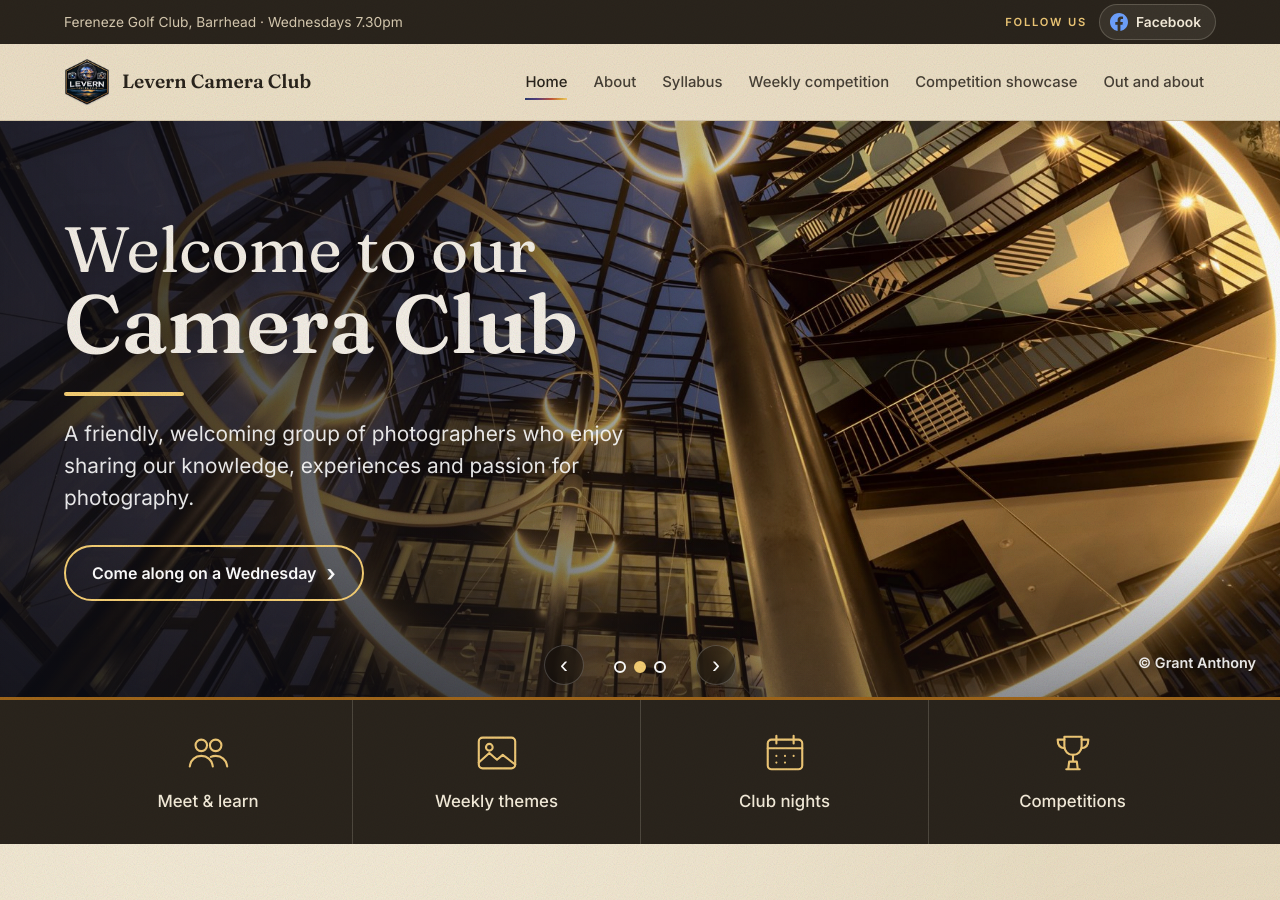
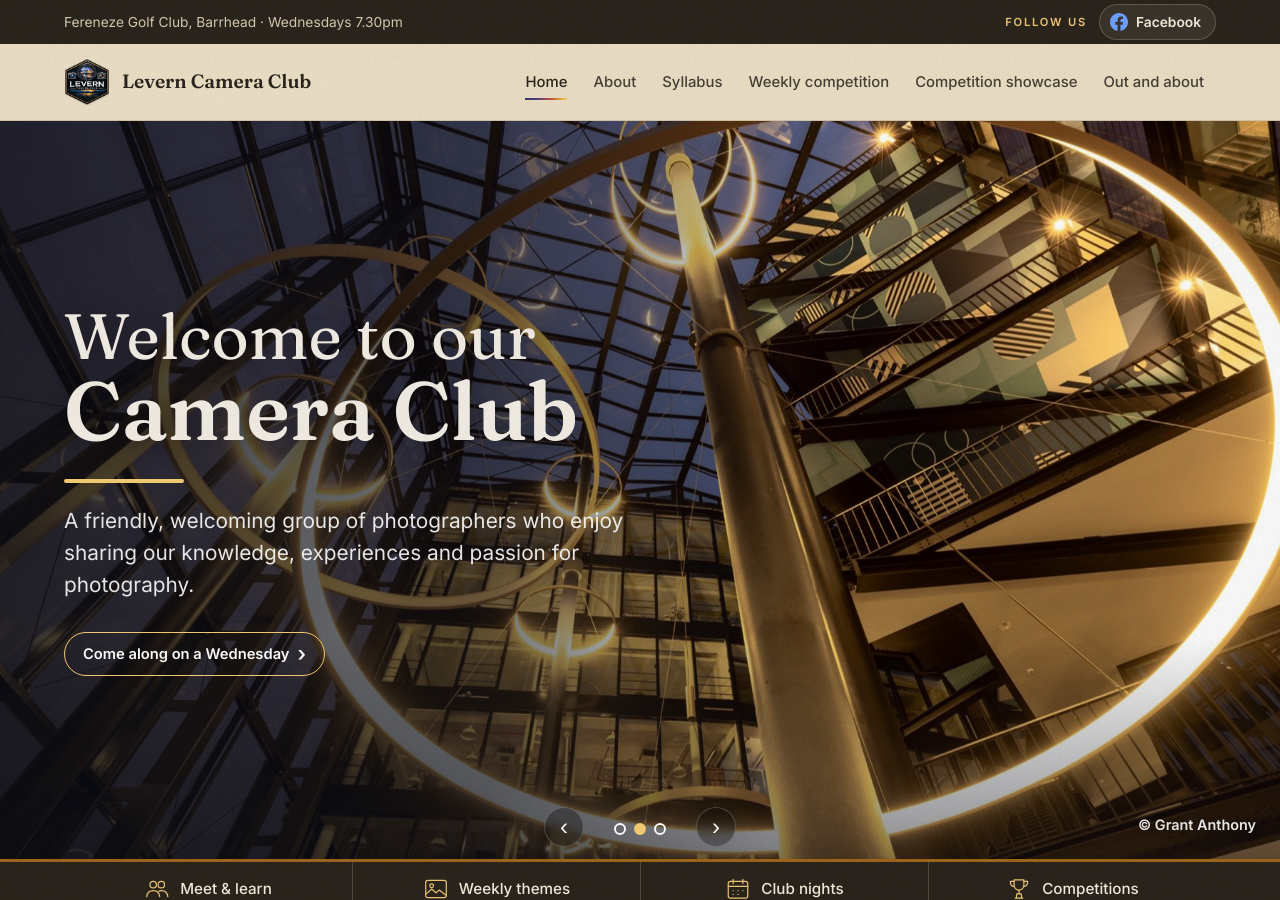
Before and after one commit to grantfitfuel/levern-camera-club, a Jekyll site: the page built from index.html, in a window 1280 px wide and 900 px high. Built offline with Jekyll 4.4.1, drawn with Linux system fonts in a browser that asks for light colours.

Commit message:
Taller home banner, slimmer buttons
Co-Authored-By: Claude Opus 5.5 <noreply@anthropic.com>
Claude-Session: https://claude.ai/code/session_012PBygZKZRm7fLhazHccoH4

```diff
--- a/assets/css/vellum.css
+++ b/assets/css/vellum.css
@@ -150,3 +150,14 @@ h1 em, h2 em, .statement em, .footer-name em, .hero-title em { font-weight: 400;
 .banner-btn { top: auto; bottom: 12px; transform: none; width: 40px; height: 40px; font-size: 24px; }
 .banner-prev { left: calc(50% - 96px); }
 .banner-next { right: auto; left: calc(50% + 56px); }
+
+/* ---------- Taller banner, slimmer buttons (Grant, 12 Nov) ---------- */
+.hero { height: clamp(540px, 82vh, 860px); }
+.btn-outline { padding: 9px 18px; font-size: .92rem; border-width: 1.5px; gap: 8px; }
+.feature { flex-direction: row; justify-content: center; gap: 10px; padding: 14px 10px; font-size: .95rem; }
+.feature svg { width: 26px; height: 26px; }
+@media (max-width: 760px) {
+  .hero { height: auto; min-height: 76svh; }
+  .feature { flex-direction: column; gap: 5px; padding: 10px 2px; font-size: .74rem; }
+  .feature svg { width: 22px; height: 22px; }
+}
```
